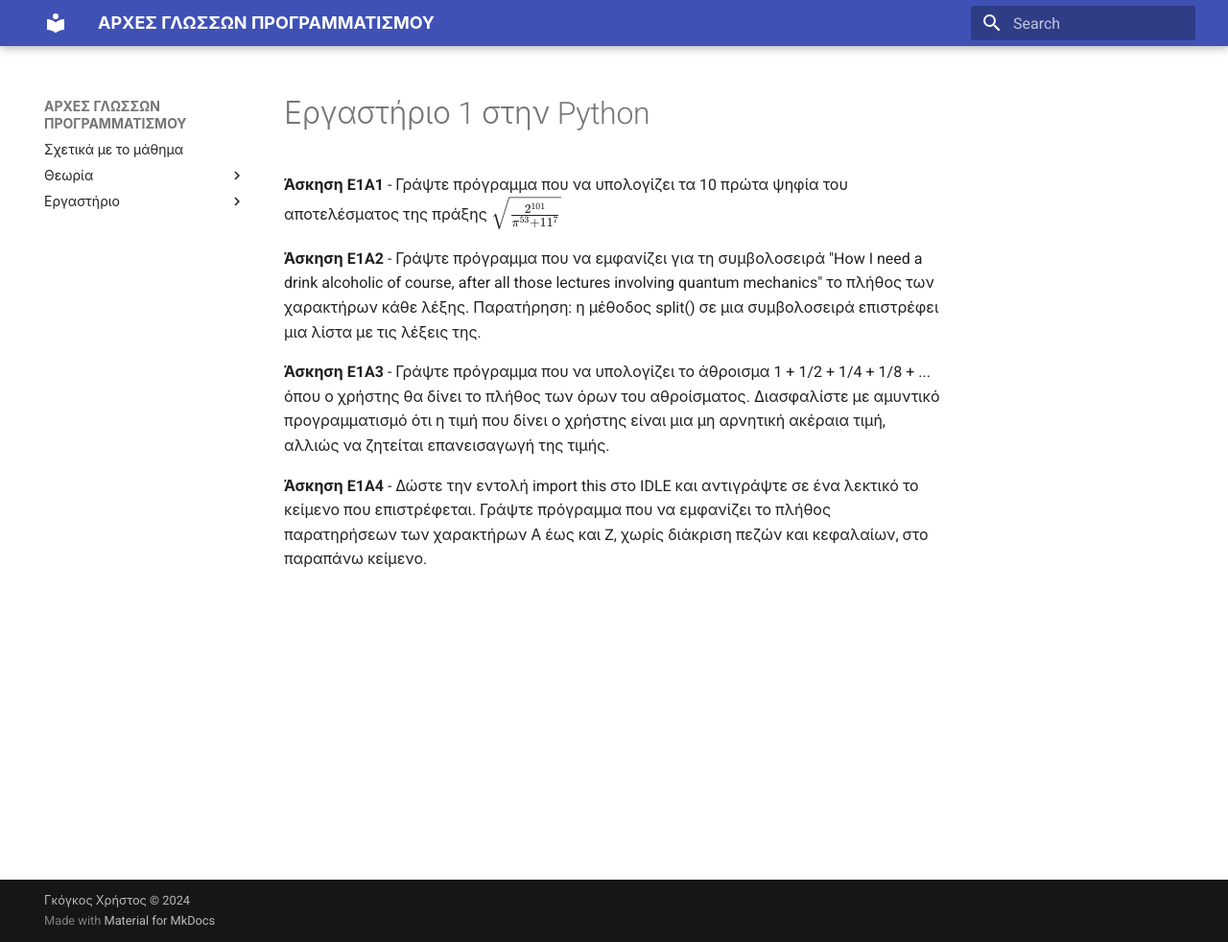
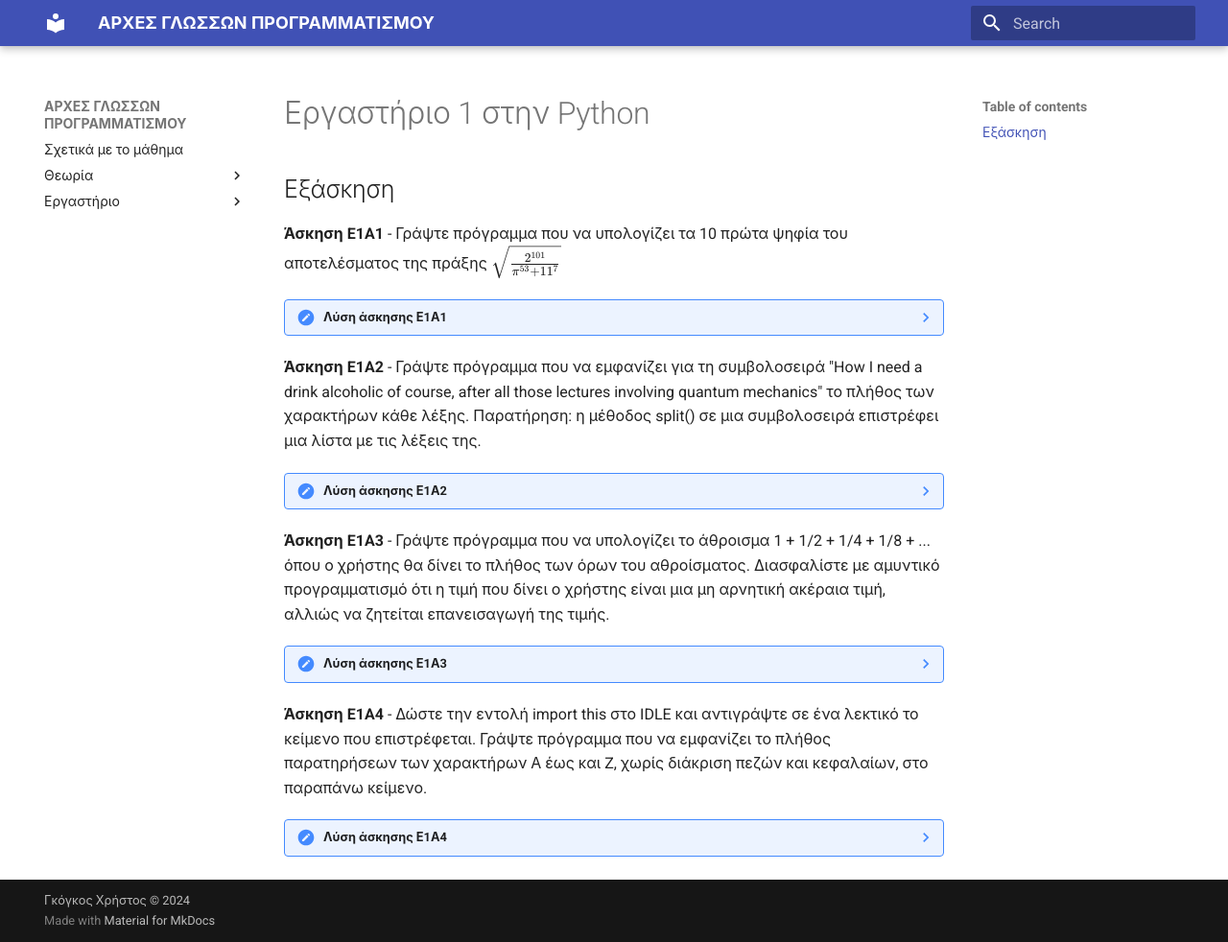
Before and after one commit to chgogos/dituoi_ARCHES_GLOSSON_PROGRAMMATISMOU, an MkDocs documentation site: the page built from docs/lab1_python.md, in a window 1280 px wide and 982 px high. Shown: the whole window at 96% size. Built offline with MkDocs 1.6.1 and Material for MkDocs 9.7.7, drawn with Linux system fonts in a browser that asks for light colours.

Commit message:
lab1 solutions

````diff
--- a/docs/lab1_python.md
+++ b/docs/lab1_python.md
@@ -1,9 +1,33 @@
 # Εργαστήριο 1 στην Python
+
+## Εξάσκηση
 
 **Άσκηση E1A1** - Γράψτε πρόγραμμα που να υπολογίζει τα 10 πρώτα ψηφία του αποτελέσματος της πράξης $\sqrt{\frac{2^{101}}{\pi^{53}+11^7}}$
 
+??? note "Λύση άσκησης Ε1Α1"
+    ```{.py title="1_1_sol.py" linenums="1"}
+    --8<-- "src/python/lab1/1_1_sol.py"
+    ```
+
 **Άσκηση E1A2** - Γράψτε πρόγραμμα που να εμφανίζει για τη συμβολοσειρά "How I need a drink alcoholic of course, after all those lectures involving quantum mechanics" το πλήθος των χαρακτήρων κάθε λέξης. Παρατήρηση: η μέθοδος split() σε μια συμβολοσειρά επιστρέφει μια λίστα με τις λέξεις της.
+
+??? note "Λύση άσκησης Ε1Α2"
+    ```{.py title="1_2_sol.py" linenums="1"}
+    --8<-- "src/python/lab1/1_2_sol.py"
+    ```
 
 **Άσκηση E1A3** - Γράψτε πρόγραμμα που να υπολογίζει το άθροισμα 1 + 1/2 + 1/4 + 1/8 + ... όπου ο χρήστης θα δίνει το πλήθος των όρων του αθροίσματος. Διασφαλίστε με αμυντικό προγραμματισμό ότι η τιμή που δίνει ο χρήστης είναι μια μη αρνητική ακέραια τιμή, αλλιώς να ζητείται επανεισαγωγή της τιμής.
 
+??? note "Λύση άσκησης Ε1Α3"
+    ```{.py title="1_3_sol.py" linenums="1"}
+    --8<-- "src/python/lab1/1_3_sol.py"
+    ```
+
 **Άσκηση E1A4** - Δώστε την εντολή import this στο IDLE και αντιγράψτε σε ένα λεκτικό το κείμενο που επιστρέφεται. Γράψτε πρόγραμμα που να εμφανίζει το πλήθος παρατηρήσεων των χαρακτήρων Α έως και Z, χωρίς διάκριση πεζών και κεφαλαίων, στο παραπάνω κείμενο.
+
+??? note "Λύση άσκησης Ε1Α4"
+    ```{.py title="1_4_sol.py" linenums="1"}
+    --8<-- "src/python/lab1/1_4_sol.py"
+    ```
+
+<!-- ## Επιπλέον ασκήσεις -->
--- a/mkdocs.yml
+++ b/mkdocs.yml
@@ -13,6 +13,7 @@ markdown_extensions:
   - pymdownx.inlinehilite
   - pymdownx.highlight
   - attr_list
+  - pymdownx.details
   - pymdownx.highlight:
       anchor_linenums: true
       line_spans: __span
@@ -22,6 +23,7 @@ markdown_extensions:
       emoji_generator: !!python/name:material.extensions.emoji.to_svg
   - pymdownx.arithmatex:
       generic: true
+
 
 extra_javascript:
   - javascripts/katex.js
````
Also changed, not shown: docs/lab-python.md (+8 -2 lines), docs/theory.md (+5 -13 lines).
